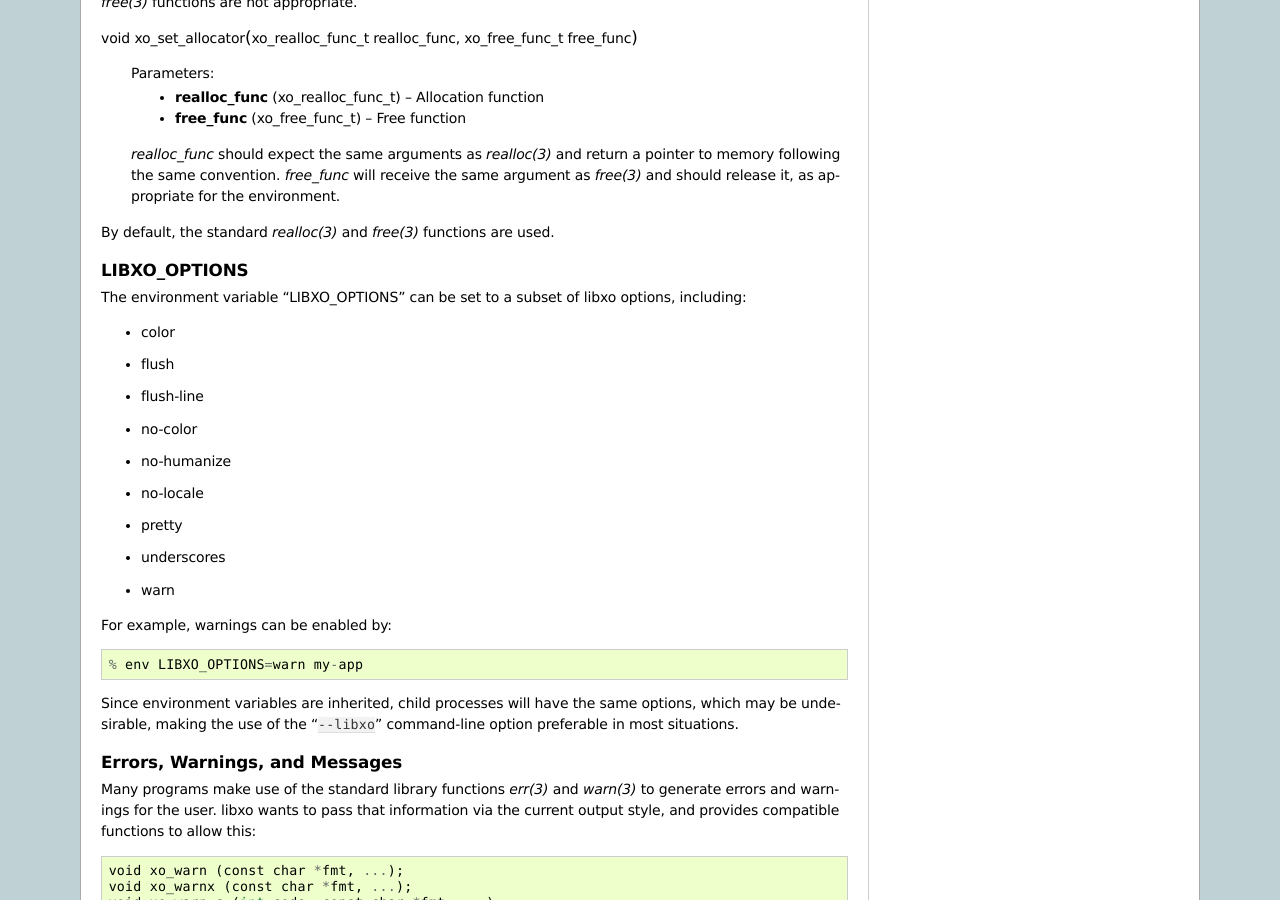
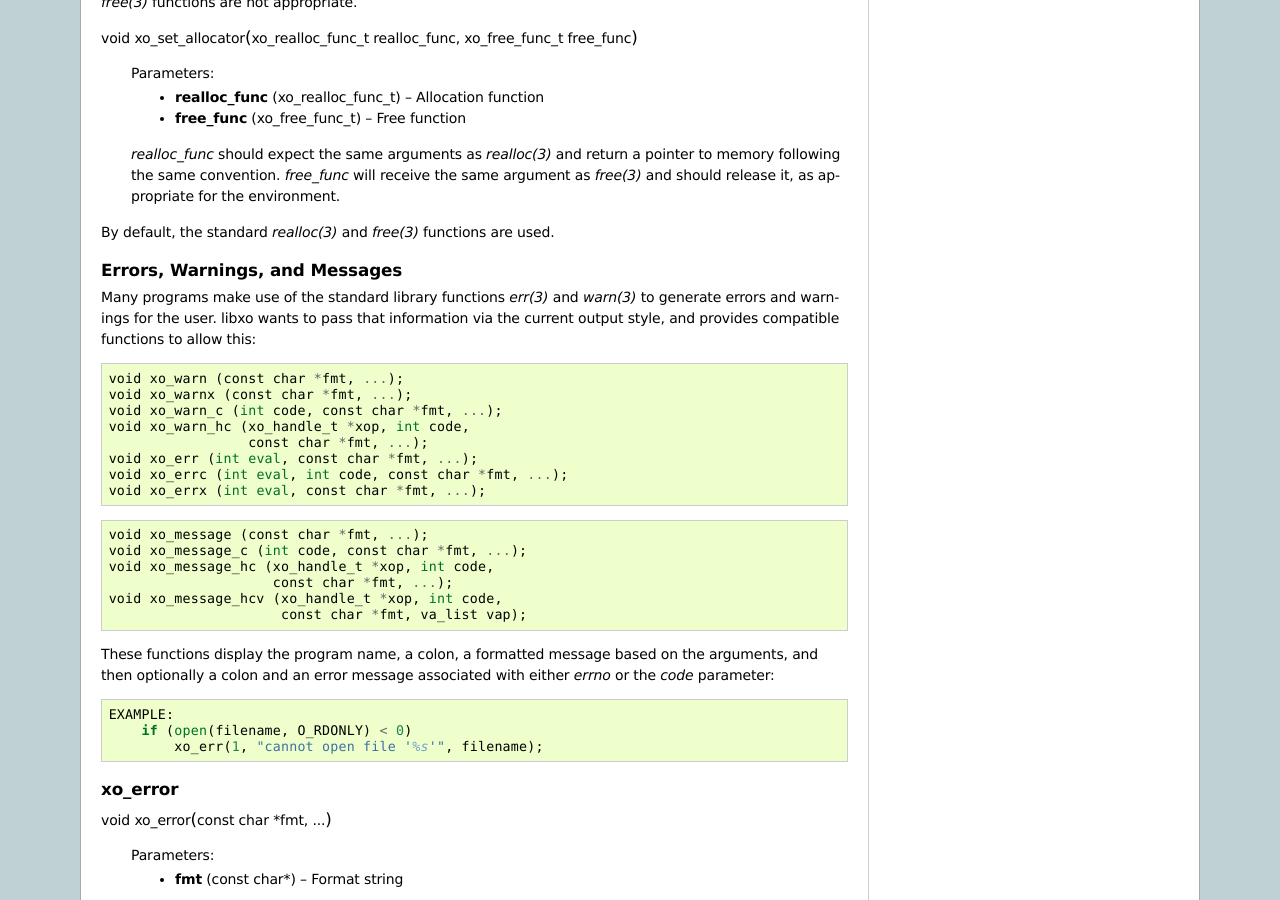
Before and after one commit to Juniper/libxo, a Sphinx documentation site: the page built from doc/api.rst, in a window 1280 px wide and 900 px high, scrolled down 21420 px. Built offline with Sphinx 7.4.7, drawn with Linux system fonts in a browser that asks for light colours; some of the changed text lies outside the part shown.

Commit message:
remove docs for LIBXO_OPTIONS

```diff
--- a/doc/api.rst
+++ b/doc/api.rst
@@ -268,7 +268,7 @@ The set of valid flags include:
    XOF_FILTER_WARN     Warn about runtime filter errors
    XOF_INFO            Display info data attributes (HTML)
    XOF_KEYS            Emit the key attribute (XML)
-   XOF_NO_ENV          Do not use the :ref:`libxo-options` env var
+   XOF_NO_ENV          No effect (kept for compatibility)
    XOF_NO_HUMANIZE     Display humanization (TEXT, HTML)
    XOF_PRETTY          Make "pretty printed" output
    XOF_UNDERSCORES     Replaces hyphens with underscores
@@ -1319,34 +1319,6 @@ environments where the standard :manpage:`realloc(3)` and
 By default, the standard :manpage:`realloc(3)` and :manpage:`free(3)`
 functions are used.
 
-.. index:: --libxo
-
-.. _libxo-options:
-
-LIBXO_OPTIONS
-~~~~~~~~~~~~~
-
-The environment variable "LIBXO_OPTIONS" can be set to a subset of
-libxo options, including:
-
-- color
-- flush
-- flush-line
-- no-color
-- no-humanize
-- no-locale
-- pretty
-- underscores
-- warn
-
-For example, warnings can be enabled by::
-
-    % env LIBXO_OPTIONS=warn my-app
-
-Since environment variables are inherited, child processes will have
-the same options, which may be undesirable, making the use of the
-"`--libxo`" command-line option preferable in most situations.
-
 .. index:: xo_warn
 .. index:: xo_err
 .. index:: xo_errx
```
